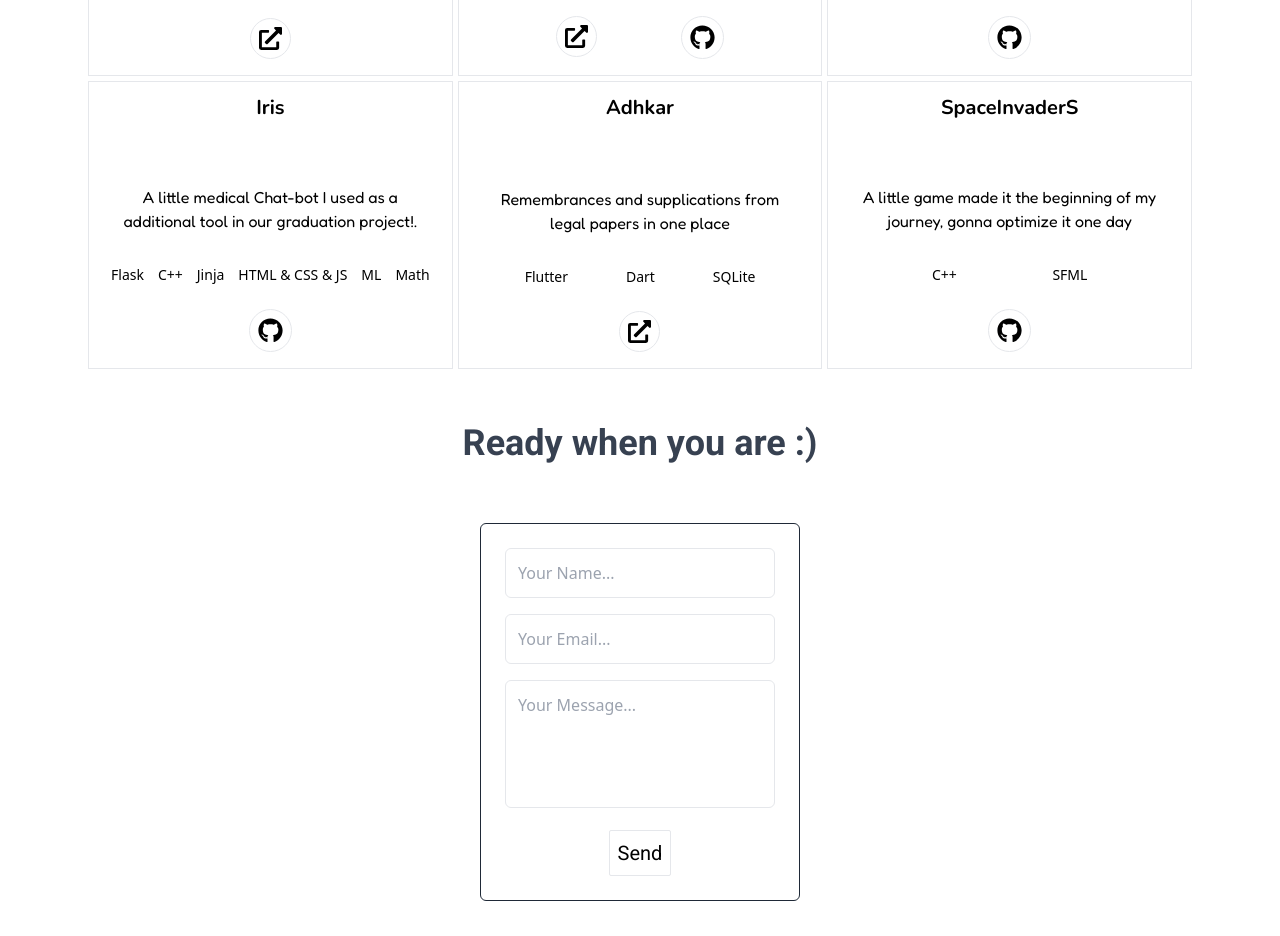
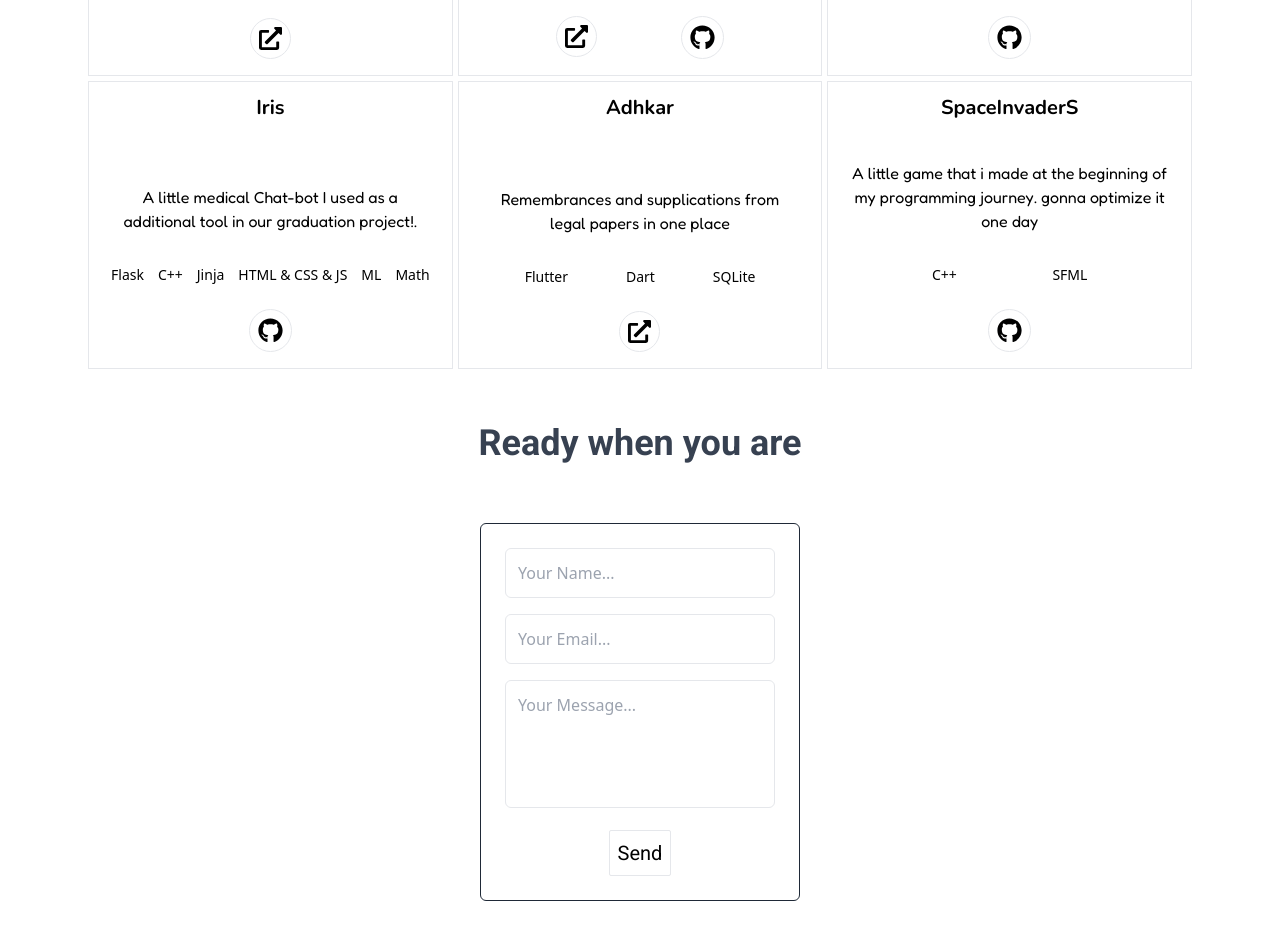
Before and after one commit to yahya-mohammed07/YPortfolio, a React (Vite) app: page / in a window 1280 px wide. Shown: the part 1320-2256 px from the top of the page. Built offline with nearby package versions, Linux system fonts and the light colour scheme.

Commit message:
typo and minor change

```diff
--- a/src/App.tsx
+++ b/src/App.tsx
@@ -42,7 +42,7 @@ function App() {
           </section>
           <section id="section_contact" className="text-center mx-auto">
             <p className="text-2xl md:text-4xl font-Roboto font-semibold text-gray-700 mt-5">
-              Ready when you are :)
+              Ready when you are
             </p>
             <Contact />
           </section>
--- a/src/components/Navbar/Navbar.tsx
+++ b/src/components/Navbar/Navbar.tsx
@@ -49,7 +49,7 @@ const MobileNavbar = () => {
               Projects
             </CustomLinkMobile>
             <CustomLinkMobile href="#section_contact">
-              Let's Collaborate ;)
+              Let's Collaborate :)
             </CustomLinkMobile>
           </ul>
         </div>
@@ -98,7 +98,7 @@ const Navbar = () => {
             <CustomLink href="#section_skills">Skills</CustomLink>
             <CustomLink href="#section_project">Projects</CustomLink>
             <CustomLink href="#section_contact">
-              Let's Collaborate ;)
+              Let's Collaborate :)
             </CustomLink>
           </ul>
         </nav>
--- a/src/components/Projects/Projects.tsx
+++ b/src/components/Projects/Projects.tsx
@@ -92,7 +92,7 @@ const Projects = () => {
         websiteLink={""}
         openSource={true}
         githubLink={"https://github.com/yahya-mohammed07/SpaceInvaderS"}
-        description="A little game made it the beginning of my journey, gonna optimize it one day"
+        description="A little game that i made at the beginning of my programming journey. gonna optimize it one day"
         tech={
           <div className="flex justify-evenly p-2">
             <span>C++</span>
```
